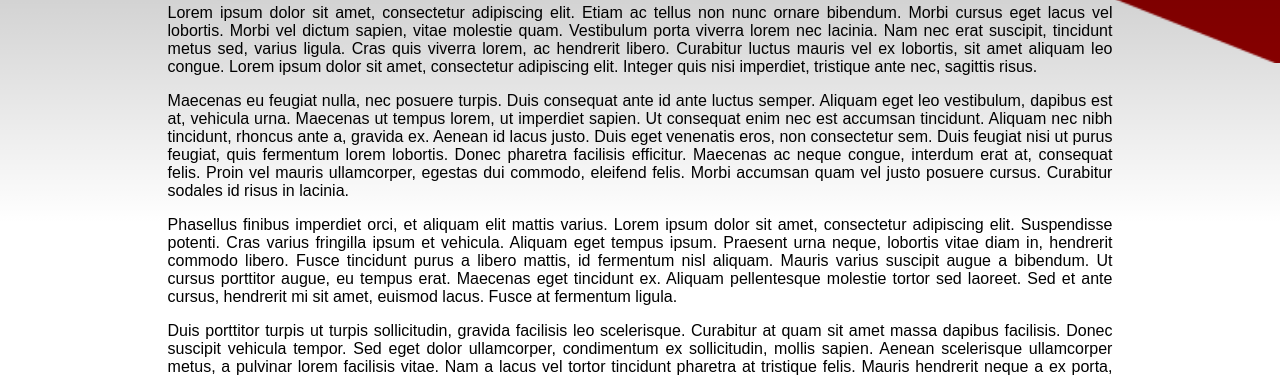
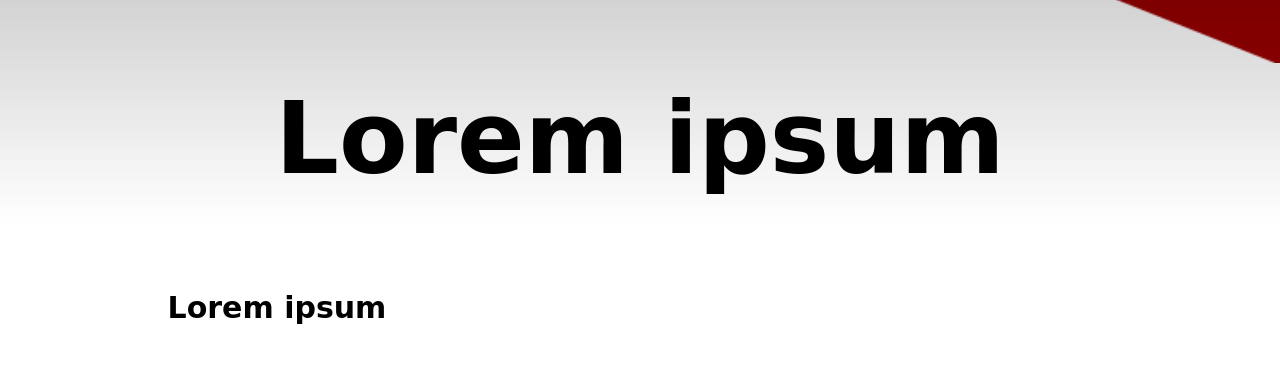
Before and after one commit to tonycukurs/CS408-HW6, a website: page index.html in a window 1280 px wide. Shown: the part 164-539 px from the top of the page. Drawn offline with Linux system fonts and the light colour scheme.

Commit message:
changed some htmal and css

```diff
--- a/css/style.css
+++ b/css/style.css
@@ -87,14 +87,21 @@ h1 {
 }
 
 h2{
-  font-size: 20px;
+  font-family: 'Lucida Handwriting', cursive;
+}
+
+.title {
+  font-size: 100px;
   text-align: center;
   padding: 10px;
   color: black;
-  filter: drop-shadow(2px 2px 4px rgba(0, 0, 0, 0.5));
 }
 
+.small-title {
+  font-size: 30px;
 
+  color: black;
+}
 
 
 p {
--- a/index.html
+++ b/index.html
@@ -14,6 +14,11 @@
 
       <h1>Awesome<br>Company</h1>
 
+      <h2 class ="title">Lorem ipsum</h2>
+
+      <h2 class="small-title">Lorem ipsum</h2>
+
+      <article class="grid">
       <p>
         Lorem ipsum dolor sit amet, consectetur adipiscing elit. Etiam ac tellus non nunc ornare bibendum. Morbi cursus eget lacus vel lobortis. Morbi vel dictum sapien, vitae molestie quam. Vestibulum porta viverra lorem nec lacinia. Nam nec erat suscipit, tincidunt metus sed, varius ligula. Cras quis viverra lorem, ac hendrerit libero. Curabitur luctus mauris vel ex lobortis, sit amet aliquam leo congue. Lorem ipsum dolor sit amet, consectetur adipiscing elit. Integer quis nisi imperdiet, tristique ante nec, sagittis risus.
       </p>
@@ -34,7 +39,6 @@
           Aliquam ac sollicitudin purus. Phasellus vel congue mauris. Quisque at nibh sed neque fermentum convallis. In auctor tempor eros eget bibendum. Nam diam nulla, sagittis ut nibh ut, auctor interdum dolor. Nulla ex dolor, accumsan vitae pretium a, suscipit at metus. Donec vitae euismod nunc, vitae feugiat magna. Sed at porta tellus.
         </p>
 
-
         <div class="radio-group">
           <input type="radio" name="choice" value="Paragraphs" id="paragraphs">
           <label for="paragraphs">Paragraphs</label>
@@ -44,7 +48,7 @@
 
           <button onclick="showAlert()">Generate Lorem Ipsum</button>
         </div>
-
+        </article>
 
 
       <address>
@@ -57,8 +61,5 @@
       </address>
 
     </article>
-
-
-
   </body>
 </html>
```
